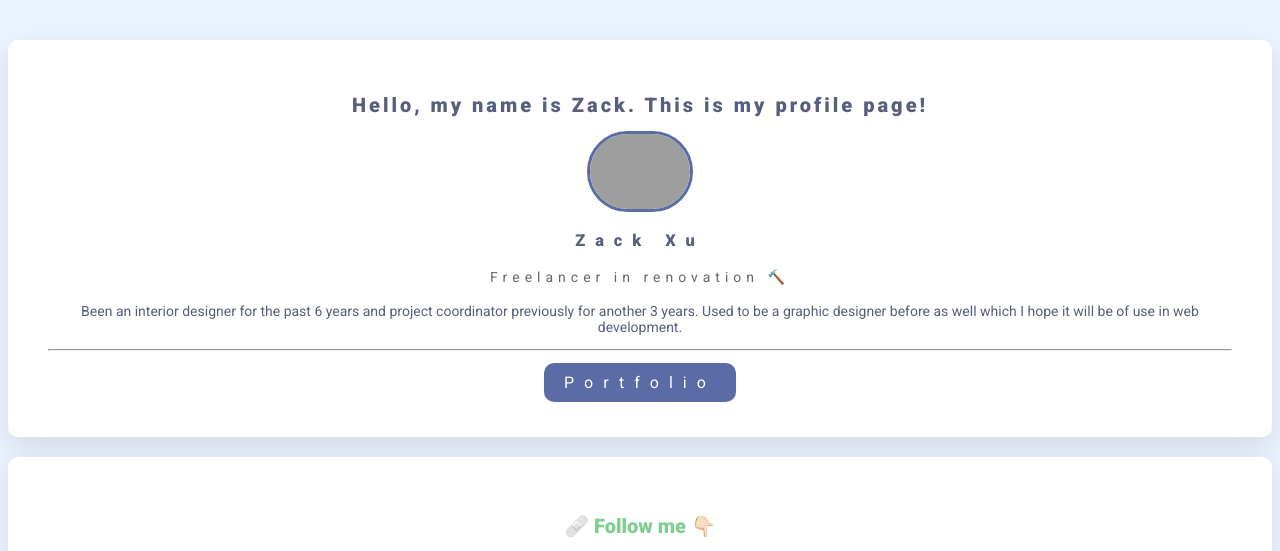
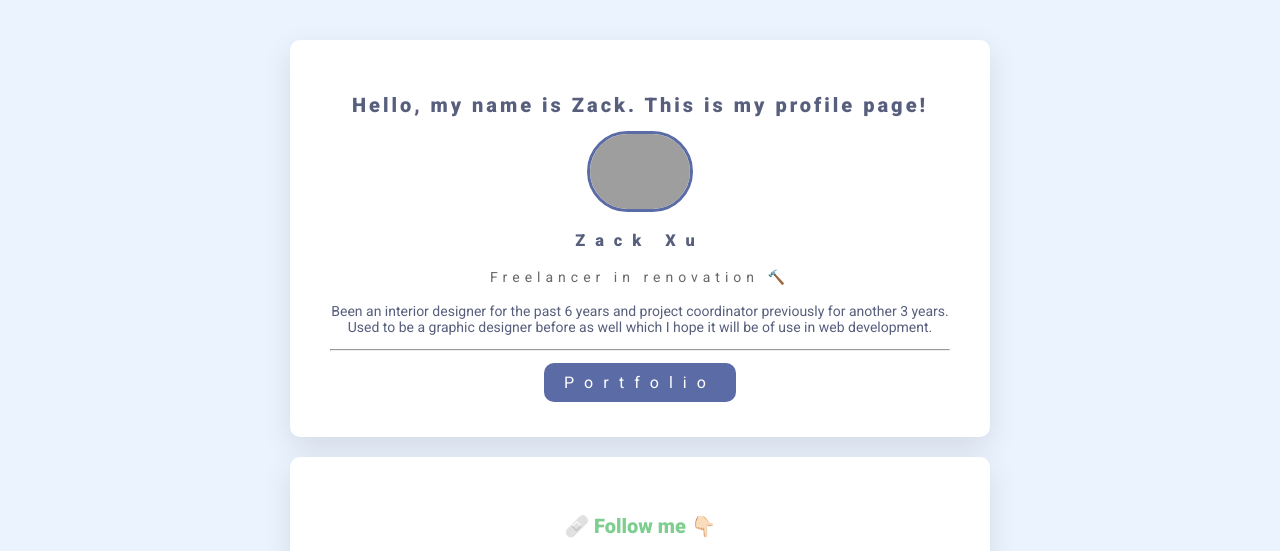
Before and after one commit to konfs/profile, a plain HTML site: page index.html in a window 1280 px wide. Shown: the top 551 px of the page. Drawn offline with Linux system fonts and the light colour scheme; grey boxes are pictures that could not be loaded.

Commit message:
make my profile prettier

```diff
--- a/style.css
+++ b/style.css
@@ -108,7 +108,7 @@ ul.list li {
 
 .container {
     margin: 40px auto;
-    /* width: 700px; */
+    width: 700px;
 }
 
 .white_card {
```
